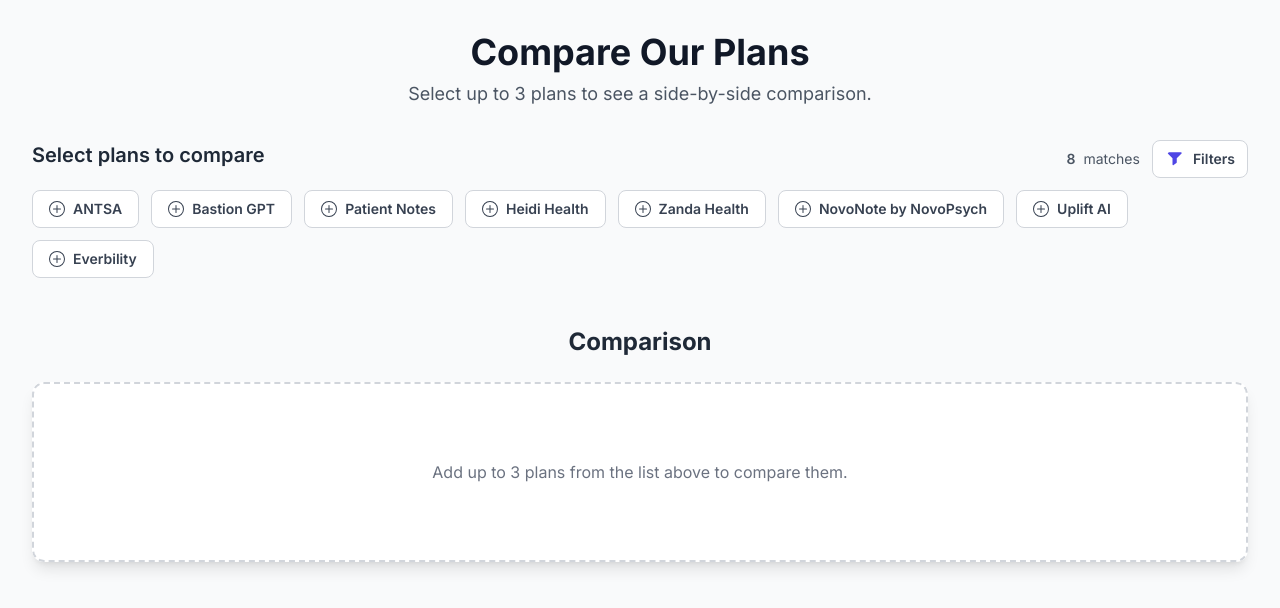
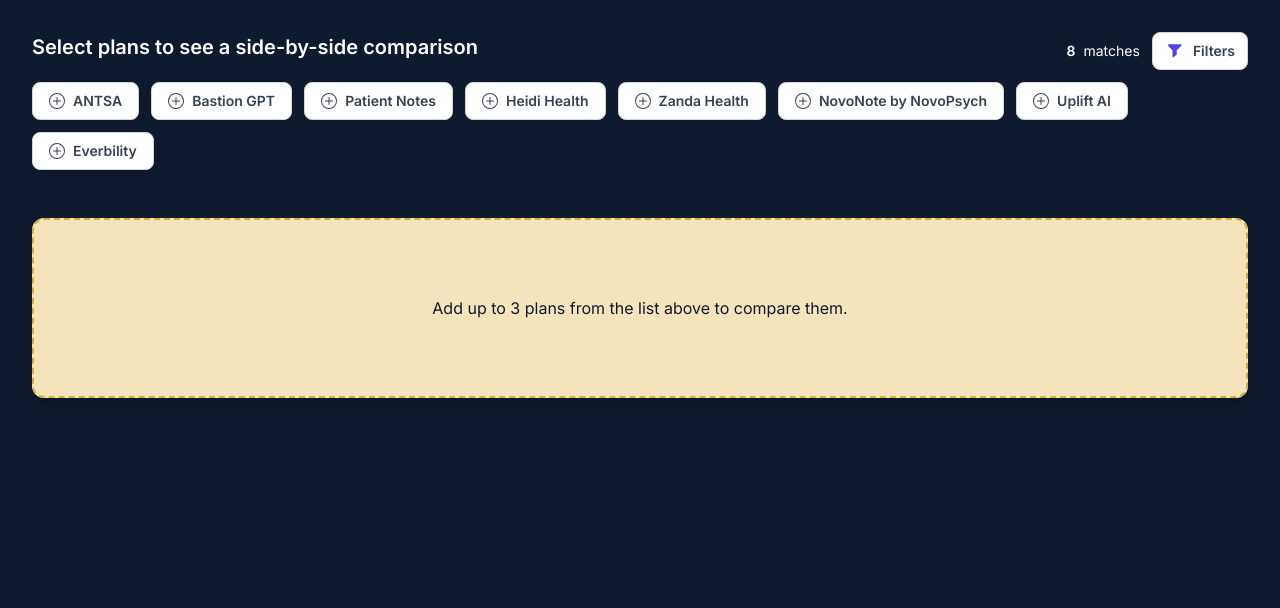
Before and after one commit to keisler-au/aiforclin, a Jekyll site: the page comparisons/table.html, which Jekyll copies as it is, in a window 1280 px wide. Shown: the top 608 px of the page. Built offline with Jekyll 4.4.1, drawn with Linux system fonts in a browser that asks for light colours; nearby versions of some CDN libraries.

Commit message:
new table func + old table styles

```diff
--- a/comparisons/table.html
+++ b/comparisons/table.html
@@ -10,6 +10,24 @@
       rel="stylesheet"
     />
     <style>
+      :root {
+        --primary-gold: #d4af37;
+        --gold-light: #f4e4bc;
+        --gold-dark: #b8941f;
+        --navy-dark: #1a2b44;
+        --navy-darker: #14223a;
+        --navy-deepest: #0f1a2e;
+        --text-primary: #d4af37;
+        --text-secondary: #f4e4bc;
+        --text-muted: #c4b078;
+        --border-color: rgba(212, 175, 55, 0.3);
+        --hover-bg: rgba(212, 175, 55, 0.15);
+        --card-bg: rgba(212, 175, 55, 0.08);
+        --card-bg-alt: rgba(212, 175, 55, 0.12);
+        --buy-green: #22c55e;
+        --buy-green-dark: #16a34a;
+        --buy-green-shadow: rgba(34, 197, 94, 0.35);
+      }
       body {
         font-family: "Inter", sans-serif;
       }
@@ -17,31 +35,86 @@
         transition: all 0.2s ease-in-out;
       }
       .comparison-placeholder {
-        border: 2px dashed #d1d5db;
-        color: #6b7280;
+        border: 2px dashed var(--primary-gold);
+        color: var(--navy-deepest);
         min-height: 180px;
       }
       .sticky-header {
         position: sticky;
         top: 0;
-        background: white;
+        background: var(--gold-light);
         z-index: 10;
-        box-shadow: inset 0 -1px 0 0 #e5e7eb;
+        /* box-shadow: inset 0 -1px 0 0 #e5e7eb; */
       }
       dialog::backdrop {
-        background: rgba(0, 0, 0, 0.4);
+        /* background: rgba(0, 0, 0, 0.4); */
+        background: transparent;
+      }
+      .tooltip {
+        position: relative;
+        display: inline-block;
+      }
+      .tooltip-trigger {
+        display: inline-flex;
+        justify-content: center;
+        align-items: center;
+        width: 18px;
+        height: 18px;
+        background: var(--navy-deepest);
+        color: white;
+        border-radius: 50%;
+        font-size: 12px;
+        line-height: 18px;
+        margin-left: 6px;
+        cursor: help;
+        transition: background 0.2s ease;
+      }
+      .tooltip-trigger:hover {
+        background: var(--primary-gold);
+        transform: scale(1.1);
+      }
+      .tooltip-text {
+        --width: 200px;
+        --border-width: 1px;
+        visibility: hidden;
+        width: var(--width);
+        background: var(--navy-deepest);
+        color: white;
+        text-align: center;
+        border-radius: 6px;
+        padding: 8px;
+        position: absolute;
+        z-index: 1000;
+        bottom: 125%;
+        left: 50%;
+        transform: translateX(
+          calc((var(--border-width) * 2 + 1px) - (var(--width) / 2))
+        );
+        opacity: 0;
+        transition: opacity 0.3s;
+        font-size: 12px;
+        line-height: 1.4;
+        border: var(--border-width) solid var(--border-color);
+        box-shadow: 0 4px 12px var(--hover-bg);
+      }
+      .tooltip:hover .tooltip-text {
+        visibility: visible;
+        opacity: 1;
+      }
+      .tooltip-text::after {
+        content: "";
+        position: absolute;
+        top: 100%;
+        left: 50%;
+        transform: translateX(-50%);
+        border-width: 6px;
+        border-style: solid;
+        border-color: var(--navy-deepest) transparent transparent transparent;
       }
     </style>
   </head>
-  <body class="bg-gray-50 text-gray-800">
+  <body class="bg-[var(--navy-deepest)] text-white">
     <div class="container mx-auto p-4 sm:p-6 lg:p-8">
-      <header class="text-center mb-8">
-        <h1 class="text-4xl font-bold text-gray-900">Compare Our Plans</h1>
-        <p class="mt-2 text-lg text-gray-600">
-          Select up to 3 plans to see a side-by-side comparison.
-        </p>
-      </header>
-
       <main id="main" class="space-y-12">
         <!-- Plan selection + filters -->
         <section aria-labelledby="select-plans-heading">
@@ -50,7 +123,7 @@
           >
             <div>
               <h2 id="select-plans-heading" class="text-xl font-semibold">
-                Select plans to compare
+                Select plans to see a side-by-side comparison
               </h2>
 
               <!-- Active filter chips summary -->
@@ -63,7 +136,7 @@
             <div class="flex items-center gap-3">
               <p
                 id="match-pill"
-                class="hidden sm:inline-flex items-center gap-2 text-sm text-gray-600"
+                class="hidden sm:inline-flex items-center gap-2 text-sm text-white"
                 aria-live="polite"
               >
                 <span id="match-count" class="font-semibold">0</span> matches
@@ -118,15 +191,9 @@
 
         <!-- Comparison table -->
         <section aria-labelledby="comparison-heading">
-          <h2
-            id="comparison-heading"
-            class="text-2xl font-bold text-center mb-6"
-          >
-            Comparison
-          </h2>
           <div
             id="comparison-table-container"
-            class="bg-white rounded-xl shadow-lg overflow-x-auto"
+            class="bg-[var(--gold-light)] border-[var(--primary-gold)] rounded-xl shadow-lg overflow-x-auto"
           >
             <!-- table injected here -->
           </div>
@@ -1061,7 +1128,54 @@
           });
         };
 
+        const createTooltipElement = (symbol, note) => {
+          return `
+            <span class="tooltip">
+              <span class="tooltip-trigger">${symbol}</span>
+              <span class="tooltip-text">${note}</span>
+            </span>
+          `;
+        };
+
         const renderComparisonTable = () => {
+          const EXCLUDED_LABEL_KEYS = ["id", "name"];
+          const labelValues = {
+            id: { title: "ID" },
+            name: { title: "Name" },
+            link: { title: "Link" },
+            appCompliance: {
+              title: "APP Compliance",
+              note: "Australian Privacy Principles",
+            },
+            dataStorage: { title: "Data Storage" },
+            freeMembership: { title: "Free Membership" },
+            freeTrial: { title: "Free Trial" },
+            pmsIntegration: {
+              title: "PMS Integration",
+              note: "Practice Management System",
+            },
+            uniqueFeatures: { title: "Unique Features" },
+            coreFeatures: { title: "Core Features" },
+            pricing: { title: "Pricing" },
+            telehealth: { title: "Telehealth" },
+            headphonesCompatible: { title: "Headphones Compatible" },
+            mobileCompatible: { title: "Mobile Phone Compatible" },
+            multipleNotes: {
+              title: "Multiple notes for a single report?",
+              note: "",
+            },
+            aiTrainableOverTime: {
+              title: "Is the AI trainable over time?",
+              note: "",
+            },
+            contentTuning: {
+              title: "Content Tuning",
+              note: "Can the tool adjust its content based on feedback? (reinforcement learning)",
+            },
+            trustedSourcesOnly: { title: "Trusted Sources Only" },
+            languagesSupported: { title: "Languages Supported" },
+          };
+
           if (comparedItemIds.length === 0) {
             comparisonTableContainer.innerHTML = `
             <div class="comparison-placeholder flex items-center justify-center rounded-xl p-8" role="status" aria-live="polite">
@@ -1083,33 +1201,50 @@
                   v = v.sections
                     .map(
                       (s) =>
-                        `<p class="badge">${s.category}</p><br>${s.items
-                          .map((i) => `<p>${i}</p>`)
-                          .join("")}`
+                        `<div class="flex flex-col gap-2">
+                          <p class="badge font-bold">
+                            ${s.category}
+                          </p>
+                          <ul class="flex flex-col gap-1">
+                            ${s.items.map((i) => `<li>${i}</li>`).join("")}
+                          </ul>
+                        </div>`
                     )
                     .join("");
+                } else if (v === true) {
+                  v = `<p><span class="text-xl text-green-500 font-bold">✓</span></p>`;
+                } else if (v === false) {
+                  v = `<p><span class="text-xl text-red-500 font-bold">✗</span></p>`;
                 } else if (v.url) {
                   v = `<a href="${v.url}" target="_blank" style="text-decoration: underline">${v.label}</a>`;
                 } else if (v.bullets) {
                   v = v.bullets.map((i) => `<p>${i}</p>`).join("");
                 } else if (v.available) {
-                  v = `<p>${v.available}</p><p>${v.note}</p>`;
+                  v = `
+                    <p class="flex items-center justify-center">
+                      <span class="text-xl text-green-500 font-bold">✓</span>
+                      ${createTooltipElement("!", v.note)}
+                    </p>
+                  `;
                 } else if (Array.isArray(v)) {
                   v = v.map((i) => `<p>${i}</p>`).join("");
                 }
-                return `<td class="text-center px-6 py-3 border-t">${v}</td>`;
+                return `<td class="text-center px-6 py-3 border-t border-[var(--primary-gold)]"><div class="flex flex-col gap-4">${v}</div></td>`;
               })
               .join("");
             return `
                   <tr role="row">
-                    <th scope="row" class="text-left font-semibold capitalize px-6 py-3 border-t">${label}</th>
+                    <th scope="row" class="w-[200px] text-left font-semibold px-6 py-3 border-t border-[var(--primary-gold)]">
+                      <span class="capitalize">${label.title}</span>
+                      ${label.note ? createTooltipElement("?", label.note) : ""}
+                    </th>
                     ${row}
                   </tr>`;
           });
 
           // Build semantic table
           let html = `
-          <table class="min-w-full text-sm" role="table">
+          <table class="min-w-full text-sm text-[var(--navy-deepest)]" role="table">
             <caption class="sr-only">Feature comparison of selected plans</caption>
             <thead class="sticky-header">
               <tr role="row">
```
Also changed, not shown: other parts of comparisons/table.html (+5 -1 lines).
